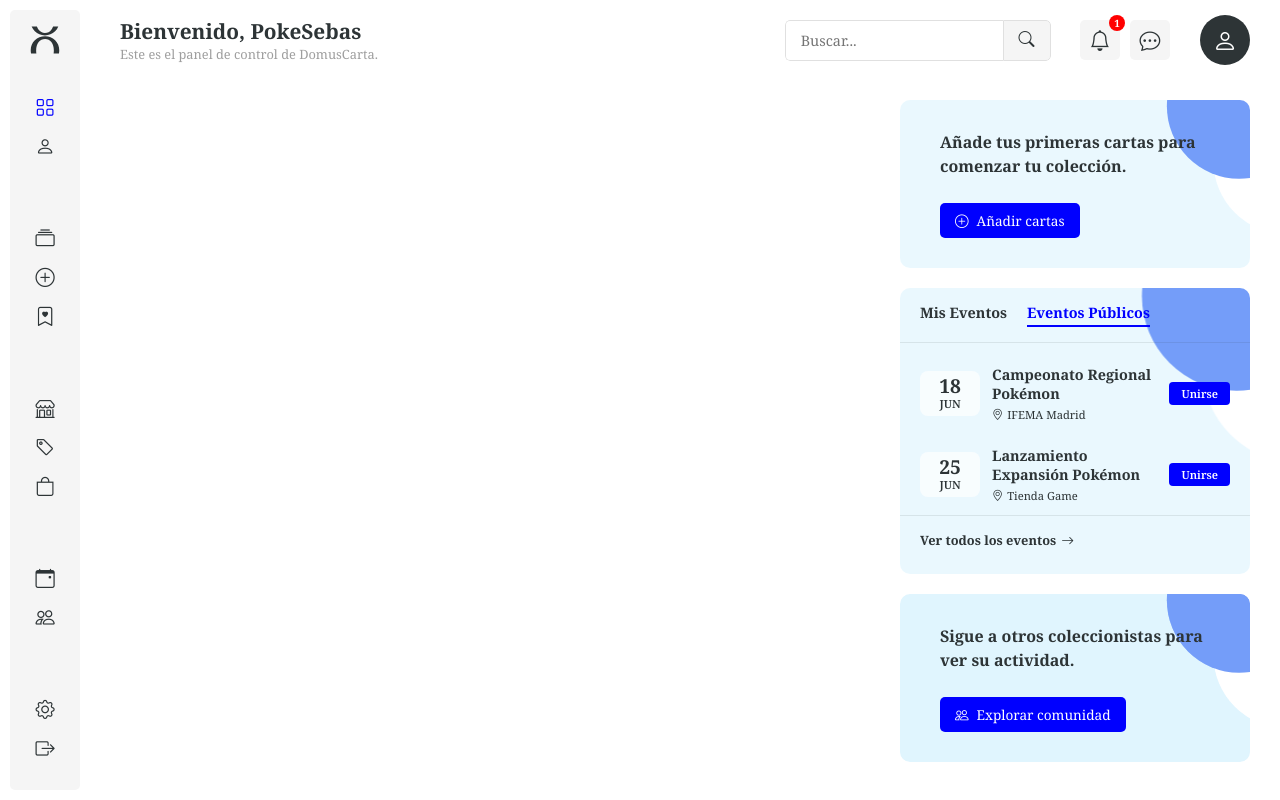
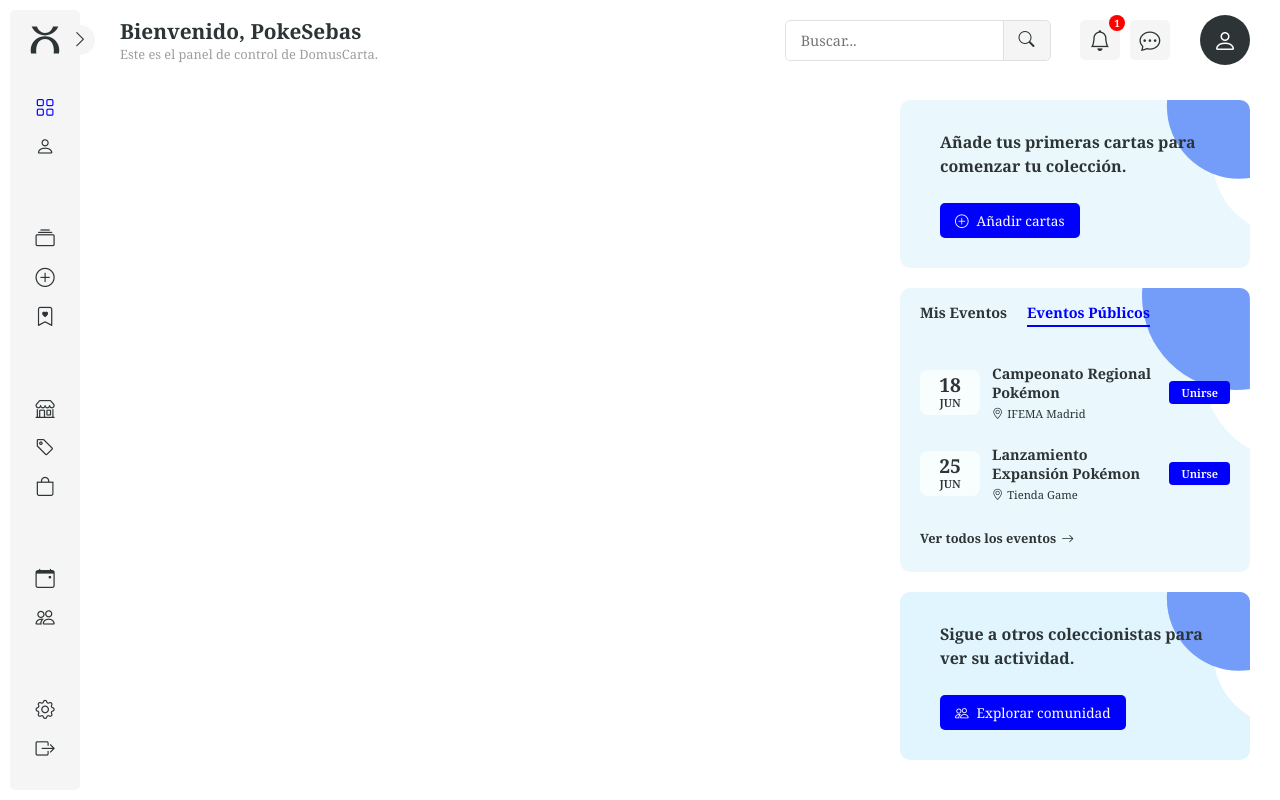
Before and after one commit to arysweb/domus, a PHP site: page /dashboard/index.php in a window 1280 px wide. Run offline with PHP 8.4, Linux system fonts and the light colour scheme; a user stored in the database is signed in; data comes from the database, SQL or seed files in the repository; data that the repository does not hold is empty.

Commit message:
1.6.1
update to the main sidebar - added links to logo and better toggle

```diff
--- a/dashboard/css/dashboard.css
+++ b/dashboard/css/dashboard.css
@@ -53,7 +53,7 @@ body {
     background-color: var(--light-gray);
     color: var(--dracula);
     transition: width var(--sidebar-transition);
-    overflow: hidden;
+    overflow: visible; /* Changed from hidden to visible to allow toggle button to extend outside */
     position: relative;
     border-radius: 5px;
     display: flex;
@@ -70,22 +70,30 @@ body {
 
 .sidebar-toggle {
     position: absolute;
-    top: 50%;
-    right: 10px;
-    transform: translateY(-50%);
-    background: none;
+    right: -15px;
+    transform: translateY(0);
+    background-color: var(--light-gray);
     border: none;
     color: var(--dracula);
-    font-size: 1.2rem;
+    font-size: 1.1rem;
+    font-weight: 700;
     cursor: pointer;
     z-index: 10;
-    opacity: 0;
+    opacity: 1;
     transition: opacity 0.3s ease;
+    width: 30px;
+    height: 30px;
+    border-radius: 50%;
+    display: flex;
+    align-items: center;
+    justify-content: center;
+    padding: 0;
 }
 
-.sidebar:hover .sidebar-toggle {
+/* Toggle is now always visible */
+/* .sidebar:hover .sidebar-toggle {
     opacity: 1;
-}
+} */
 
 .sidebar-header {
     padding: 15px;
@@ -583,7 +591,6 @@ body {
 /* Events Card Header */
 .events-card-header {
     padding: 15px 20px;
-    border-bottom: 1px solid rgba(45, 52, 54, 0.1);
 }
 
 /* Events Toggle Links */
@@ -727,7 +734,6 @@ body {
 /* Events Footer */
 .events-footer {
     padding: 15px 20px;
-    border-top: 1px solid rgba(45, 52, 54, 0.1);
 }
 
 .events-footer a {
--- a/dashboard/includes/right-sidebar.php
+++ b/dashboard/includes/right-sidebar.php
@@ -237,7 +237,7 @@
             <!-- Description -->
             <div class="empty-social-content">
                 <p>Sigue a otros coleccionistas para ver su actividad.</p>
-                <a href="social.php" class="connect-btn">
+                <a href="find-users.php" class="connect-btn">
                     <i class="bi bi-people"></i> Explorar comunidad
                 </a>
             </div>
--- a/dashboard/includes/sidebar.php
+++ b/dashboard/includes/sidebar.php
@@ -8,8 +8,12 @@
 <div class="sidebar" id="sidebar">
     <!-- Sidebar Header -->
     <div class="sidebar-header">
-        <img src="../img/logo-icon-black.svg" alt="DomusCarta" class="sidebar-logo sidebar-logo-icon">
-        <img src="../img/logo.svg" alt="DomusCarta" class="sidebar-logo sidebar-logo-full">
+        <a href="index.php">
+            <img src="../img/logo-icon-black.svg" alt="DomusCarta" class="sidebar-logo sidebar-logo-icon">
+        </a>
+        <a href="index.php">
+            <img src="../img/logo.svg" alt="DomusCarta" class="sidebar-logo sidebar-logo-full">
+        </a>
         <button class="sidebar-toggle" id="sidebarToggle">
             <i class="bi bi-chevron-right"></i>
         </button>
```
